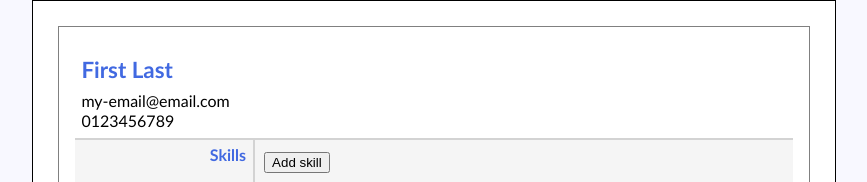
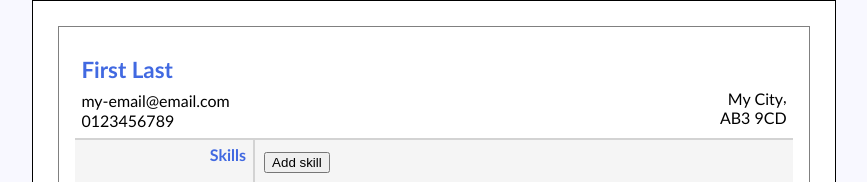
Before and after one commit to harshnugget/TOP-CV-Application, a React (Vite) app: page / in a window 1280 px wide. Shown: the top 182 px of the page, without its empty margins (206-1073 px from the left). Built offline with nearby package versions, Linux system fonts and the light colour scheme.

Commit message:
feat(ContactDetails.jsx): Added preview mode props and implemented an Address component

```diff
--- a/src/components/ContactDetails.jsx
+++ b/src/components/ContactDetails.jsx
@@ -9,6 +9,7 @@ function Name({ updateFirstName, updateLastName, previewMode, style }) {
         previewPlaceholder="First"
         editPlaceholder="Enter first name..."
         editMode={false}
+        previewModeOnly={previewMode}
         onInput={(e) => updateFirstName({ value: e.target.value })}
       />
       <span>&nbsp;</span>
@@ -17,6 +18,7 @@ function Name({ updateFirstName, updateLastName, previewMode, style }) {
         previewPlaceholder="Last"
         editPlaceholder="Enter last name..."
         editMode={false}
+        previewModeOnly={previewMode}
         onInput={(e) => updateLastName({ value: e.target.value })}
       />
     </div>
@@ -35,6 +37,7 @@ function Email({ updateEmail, previewMode, style }) {
         previewPlaceholder="my-email@email.com"
         editPlaceholder="Enter email..."
         editMode={false}
+        previewModeOnly={previewMode}
         onInput={(e) => getEmail({ value: e.target.value })}
       />
     </div>
@@ -53,9 +56,46 @@ function Phone({ updatePhone, previewMode, style }) {
         previewPlaceholder="0123456789"
         editPlaceholder="Enter phone..."
         editMode={false}
+        previewModeOnly={previewMode}
         onInput={(e) => getPhone({ value: e.target.value })}
       />
     </div>
+  );
+}
+
+function Address({ updateAddress, previewMode, style }) {
+  function getCity(value) {
+    updateAddress("city", value);
+  }
+
+  function getPostCode(value) {
+    updateAddress("postCode", value);
+  }
+
+  return (
+    <>
+      <div className="city" style={style}>
+        <EditableField
+          type="text"
+          previewPlaceholder="My City"
+          editPlaceholder="Enter city..."
+          editMode={false}
+          previewModeOnly={previewMode}
+          onInput={(e) => getCity(e.target.value)}
+        />
+        <span>,</span>
+      </div>
+      <div className="post-code" style={style}>
+        <EditableField
+          type="text"
+          previewPlaceholder="AB3 9CD"
+          editPlaceholder="Enter post code..."
+          editMode={false}
+          previewModeOnly={previewMode}
+          onInput={(e) => getPostCode(e.target.value)}
+        />
+      </div>
+    </>
   );
 }
 
@@ -69,6 +109,7 @@ export default function ContactDetails({
     lastName: "",
     email: "",
     phone: "",
+    address: { city: "", postCode: "" },
   });
 
   function updateFirstName(value) {
@@ -95,6 +136,13 @@ export default function ContactDetails({
     updateContactDetails(newData);
   }
 
+  function updateAddress(field, value) {
+    console.log(field, value);
+    const newData = { ...data, address: { ...data.address, [field]: value } };
+    setData(newData);
+    updateContactDetails(newData);
+  }
+
   return (
     <div className="contact-details" style={{ ...style }}>
       <Name
@@ -103,6 +151,8 @@ export default function ContactDetails({
         updateLastName={updateLastName}
         previewMode={previewMode}
       />
+      <div style={{ display: "flex", justifyContent: "space-between" }}>
+        <div>
           <Email
             style={{ display: "block" }}
             updateEmail={updateEmail}
@@ -114,6 +164,15 @@ export default function ContactDetails({
             previewMode={previewMode}
           />
         </div>
+        <div>
+          <Address
+            style={{ display: "flex", justifyContent: "end" }}
+            updateAddress={updateAddress}
+            previewMode={previewMode}
+          />
+        </div>
+      </div>
+    </div>
   );
 }
 
```
Lines whose indentation alone changed are shown as unchanged.
